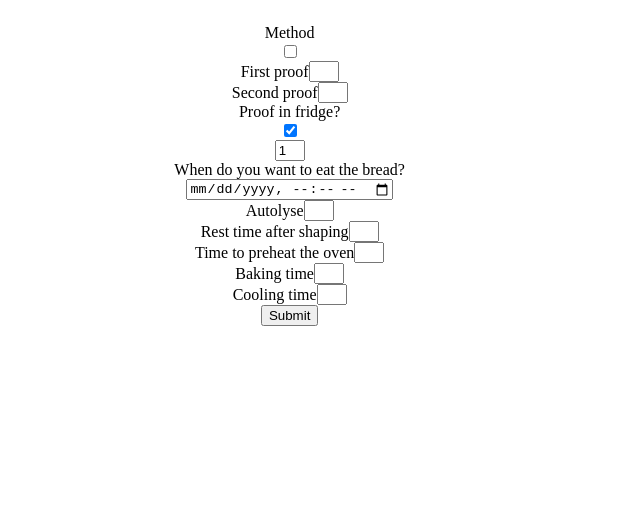
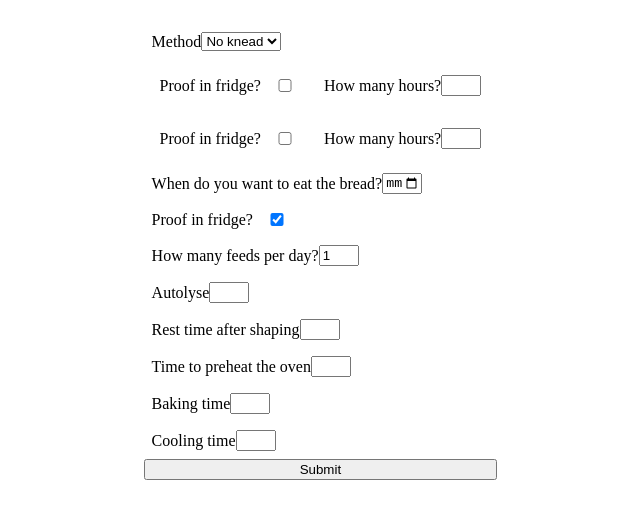
Before and after one commit to andrejak/sourdough-times, a React (Vite) app: page / in a window 1280 px wide. Shown: the top 518 px of the page, without its empty margins (21-661 px from the left). Built offline with nearby package versions, Linux system fonts and the light colour scheme.

Commit message:
Add some sensible defaults, spacing

```diff
--- a/src/components/ConfigForm.tsx
+++ b/src/components/ConfigForm.tsx
@@ -6,7 +6,6 @@ import Field from "./Field";
 const Form = styled.form`
   display: flex;
   flex-direction: column;
-  align-items: center;
   padding: 1rem;
 `;
 
@@ -34,7 +33,6 @@ const ConfigForm = ({
     <Form onSubmit={handleSubmit}>
       {Object.keys(config).map((fieldId) => {
         const field = config[fieldId];
-        console.log("f", fieldId, field);
         return (
           <Field
             key={fieldId}
--- a/src/components/Field/DatetimeField.tsx
+++ /dev/null
@@ -1,23 +0,0 @@
-import React from "react";
-import { NumericalFieldType } from "../../types";
-import moment from "moment";
-
-const DatetimeField = ({
-  field,
-  setValue,
-}: {
-  field: NumericalFieldType;
-  setValue: (newValue: moment.Moment) => void;
-}): JSX.Element => (
-  <>
-    <label>{field.label}</label>
-    <input
-      type="datetime-local"
-      // <input type="date" name="myDate" min="2013-06-01" max="2013-08-31" step="7" id="myDate">
-      value={field.value.toString()}
-      onChange={(e) => setValue(moment(e.target.value))}
-    ></input>
-  </>
-);
-
-export default DatetimeField;
--- a/src/components/Field/NumberField.tsx
+++ b/src/components/Field/NumberField.tsx
@@ -1,15 +1,35 @@
 import React from "react";
 import styled from "styled-components";
 import { NumericalFieldType } from "../../types";
+import moment from "moment";
 
 const Container = styled.div`
   display: flex;
   align-items: center;
+  padding: 0.5rem;
 `;
 
 const Input = styled.input`
-  width: 30px;
+  width: 40px;
 `;
+
+export const DatetimeField = ({
+  field,
+  setValue,
+}: {
+  field: NumericalFieldType;
+  setValue: (newValue: moment.Moment) => void;
+}): JSX.Element => (
+  <Container>
+    <label>{field.label}</label>
+    <Input
+      type="datetime-local"
+      // <input type="date" name="myDate" min="2013-06-01" max="2013-08-31" step="7" id="myDate">
+      value={field.value.toString()}
+      onChange={(e) => setValue(moment(e.target.value))}
+    ></Input>
+  </Container>
+);
 
 const NumberField = ({
   field,
--- a/src/components/Field/index.tsx
+++ b/src/components/Field/index.tsx
@@ -1,7 +1,17 @@
 import React from "react";
 import { FieldType, ProofFieldType, OtherFieldType, Method } from "../../types";
-import NumberField from "./NumberField";
-import DatetimeField from "./DatetimeField";
+import NumberField, { DatetimeField } from "./NumberField";
+import styled from "styled-components";
+
+const Container = styled.div`
+  display: flex;
+  align-items: center;
+  padding: 0.5rem;
+`;
+
+const Input = styled.input`
+  width: 40px;
+`;
 
 const CheckboxField = ({
   field,
@@ -10,14 +20,14 @@ const CheckboxField = ({
   field: OtherFieldType;
   setValue: (newValue: boolean) => void;
 }): JSX.Element => (
-  <>
+  <Container>
     <label>{field.label}</label>
-    <input
+    <Input
       type="checkbox"
       checked={field.value === true}
       onChange={(e) => setValue(!e.target.checked)}
-    ></input>
-  </>
+    ></Input>
+  </Container>
 );
 
 const MethodField = ({
@@ -27,14 +37,18 @@ const MethodField = ({
   field: OtherFieldType;
   setValue: (newValue: Method) => void;
 }): JSX.Element => (
-  <>
+  <Container>
     <label>{field.label}</label>
-    <input
-      type="checkbox"
-      checked={field.value === true}
-      onChange={() => setValue("knead")}
-    ></input>
-  </>
+    <select
+      id="method"
+      value={field.value as Method}
+      onChange={(e) => setValue(e.target.value as Method)}
+    >
+      <option value="noKnead">No knead</option>
+      <option value="fold">Fold</option>
+      <option value="knead">Knead</option>
+    </select>
+  </Container>
 );
 
 const ProofField = ({
@@ -45,14 +59,10 @@ const ProofField = ({
   // eslint-disable-next-line @typescript-eslint/no-explicit-any
   setValue: (newValue: any) => void;
 }): JSX.Element => (
-  <>
-    <label>{field.label}</label>
-    <input
-      type="checkbox"
-      checked={field.value.inFridge.value === true}
-      onChange={(e) => setValue(!e.target.value)}
-    ></input>
-  </>
+  <Container>
+    <CheckboxField field={field.value.inFridge} setValue={setValue} />
+    <NumberField field={field.value.duration} setValue={setValue} />
+  </Container>
 );
 
 const mapTypeToComponent = {
--- a/src/types/config.ts
+++ b/src/types/config.ts
@@ -89,24 +89,34 @@ const hourRangeField = (from: number, to: number): NumericalFieldType => ({
   label: "How many hours?",
   type: "range",
   value: { from, to },
+  min: 1,
+  max: 48,
 });
 
 const initBaseConfig: BaseConfig = {
-  method: initMethod,
-  inFridge: fridgeField(true),
-  numFeedsPerDay: { label: "", help: "", type: "number", value: 1 },
   target: {
     label: "When do you want to eat the bread?",
     help: "",
     type: "datetime",
     value: moment().add(3, "d").set({ hour: 12, minute: 0 }),
   },
+  inFridge: fridgeField(true),
+  numFeedsPerDay: {
+    label: "How many feeds per day?",
+    help: "",
+    type: "number",
+    value: 1,
+  },
+  method: initMethod,
   autolyse: {
     label: "Autolyse",
     help: "Mixing flour and water before adding salt",
     type: "duration",
     value: null,
     optional: true,
+    min: 15,
+    max: 60,
+    step: 5,
   },
   shaping: {
     label: "Rest time after shaping",
@@ -114,21 +124,30 @@ const initBaseConfig: BaseConfig = {
     type: "duration",
     optional: true,
     value: moment.duration(15, "minute"),
+    min: 10,
+    max: 180,
+    step: 10,
   },
   preheat: {
     label: "Time to preheat the oven",
     type: "duration",
     value: moment.duration(20, "minute"),
+    min: 5,
+    max: 60,
+    step: 5,
   },
   baking: {
     label: "Baking time",
     type: "duration",
     value: moment.duration(35, "minute"),
+    min: 20,
+    max: 60,
   },
   cooling: {
     label: "Cooling time",
     type: "duration",
     value: moment.duration(2, "hour"),
+    optional: true,
   },
 };
 
@@ -139,6 +158,9 @@ export const initNoKneadConfig: NoKneadConfig = {
     label: "Time between folds",
     type: "duration",
     value: moment.duration(30, "minute"),
+    min: 15,
+    max: 60,
+    step: 15,
   },
   firstProof: {
     label: "First proof",
@@ -163,14 +185,14 @@ export const initKneadConfig: KneadConfig = {
   firstProof: {
     label: "First proof",
     help: "",
-    type: "duration",
-    value: moment.duration(3, "hour"),
+    type: "proof",
+    value: { inFridge: fridgeField(false), duration: hourRangeField(1, 3) },
   },
   secondProof: {
     label: "Second proof",
     help: "",
-    type: "duration",
-    value: moment.duration(3, "hour"),
+    type: "proof",
+    value: { inFridge: fridgeField(false), duration: hourRangeField(1, 3) },
   },
   ...initBaseConfig,
 };
@@ -182,6 +204,9 @@ export const initFoldConfig: FoldConfig = {
     label: "Time between folds",
     type: "duration",
     value: moment.duration(1, "hour"),
+    min: 15,
+    max: 60,
+    step: 15,
   },
   bulkFermentation: {
     label: "Bulk fermentation",
```
